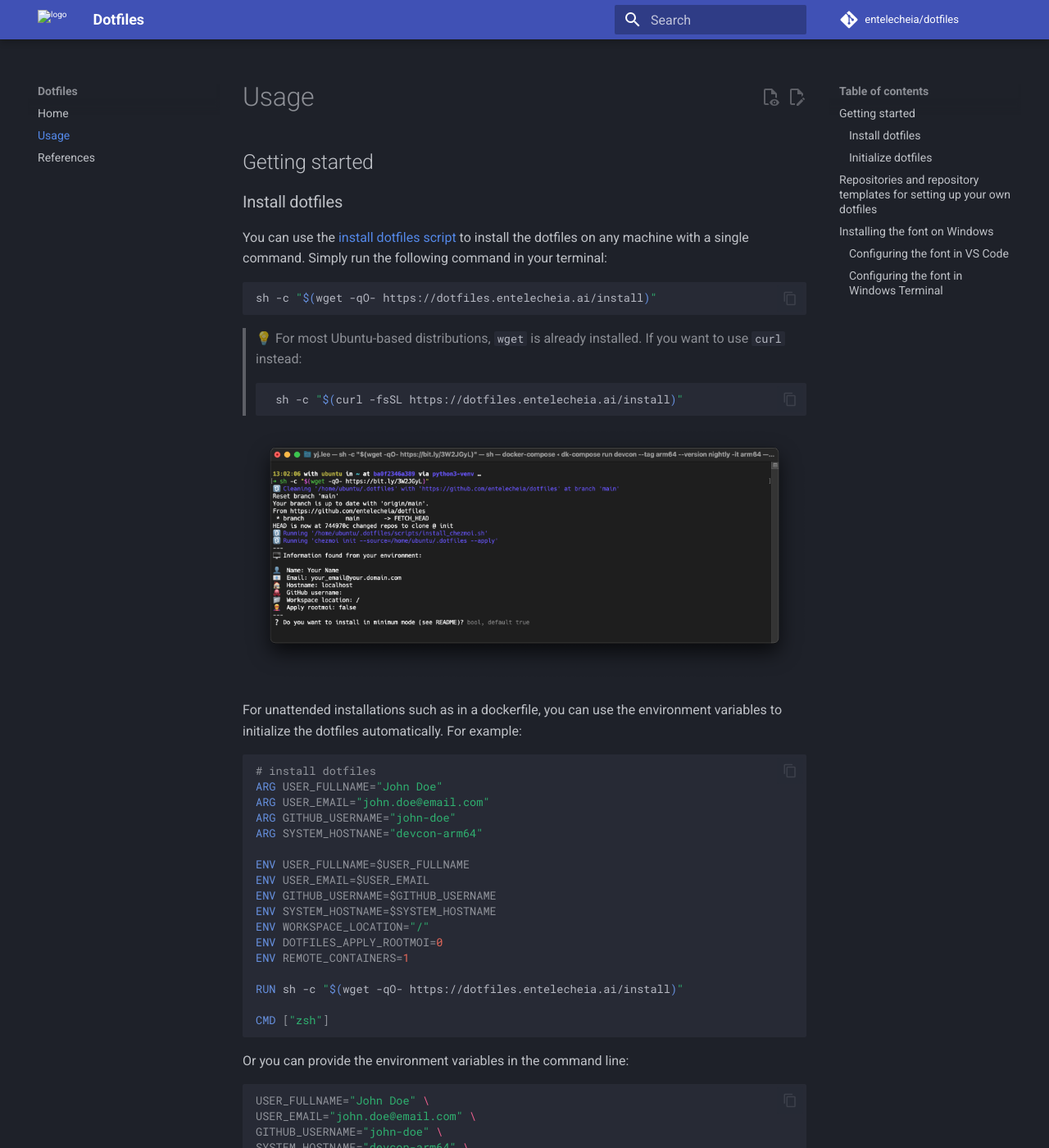
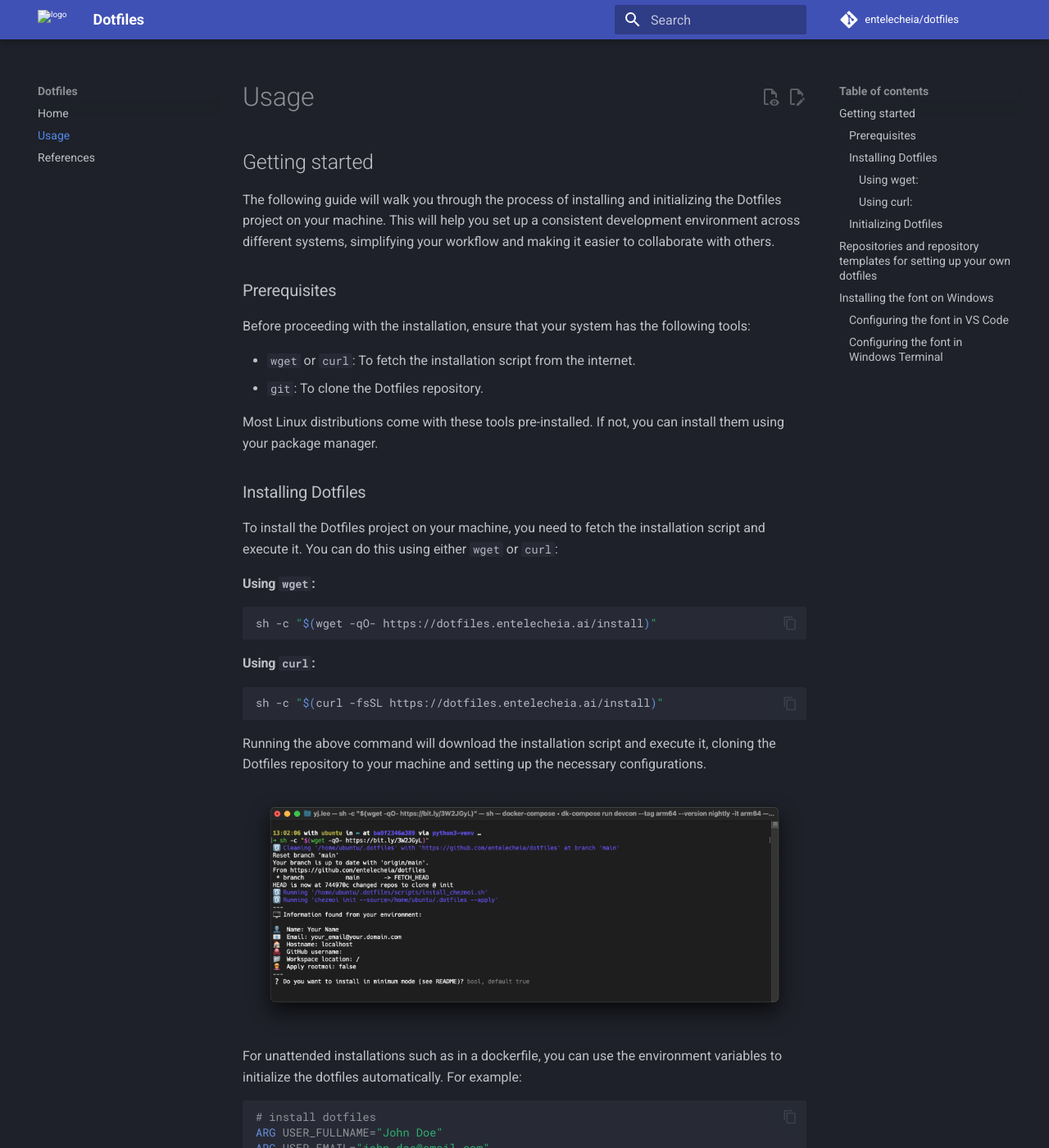
Before and after one commit to entelecheia/dotfiles, an MkDocs documentation site: the page built from docs/usage.md, in a window 1280 px wide and 1400 px high. Shown: the whole window at 82% size. Built offline with MkDocs 1.6.1 and Material for MkDocs 9.7.7, drawn with Linux system fonts in a browser that asks for light colours; comment, search, counter and statistics services are not loaded; some of the changed text lies outside the part shown.

Commit message:
docs: update usage

````diff
--- a/docs/usage.md
+++ b/docs/usage.md
@@ -2,22 +2,36 @@
 
 ## Getting started
 
-### Install dotfiles
+The following guide will walk you through the process of installing and initializing the Dotfiles project on your machine. This will help you set up a consistent development environment across different systems, simplifying your workflow and making it easier to collaborate with others.
 
-You can use the [install dotfiles script](https://dotfiles.entelecheia.ai/install) to install the dotfiles on any machine with a single command. Simply run the following command in your terminal:
+### Prerequisites
+
+Before proceeding with the installation, ensure that your system has the following tools:
+
+- `wget` or `curl`: To fetch the installation script from the internet.
+- `git`: To clone the Dotfiles repository.
+
+Most Linux distributions come with these tools pre-installed. If not, you can install them using your package manager.
+
+### Installing Dotfiles
+
+To install the Dotfiles project on your machine, you need to fetch the installation script and execute it. You can do this using either `wget` or `curl`:
+
+#### Using `wget`:
 
 ```bash
 sh -c "$(wget -qO- https://dotfiles.entelecheia.ai/install)"
 ```
 
-> 💡 For most Ubuntu-based distributions, `wget` is already installed. If you want to use `curl` instead:
->
-> ```bash
->  sh -c "$(curl -fsSL https://dotfiles.entelecheia.ai/install)"
-> ```
+#### Using `curl`:
+
+```bash
+sh -c "$(curl -fsSL https://dotfiles.entelecheia.ai/install)"
+```
+
+Running the above command will download the installation script and execute it, cloning the Dotfiles repository to your machine and setting up the necessary configurations.
 
 ![install dotfiles script](https://github.com/entelecheia/dotfiles/blob/main/docs/figs/install_dotfiles_script.png?raw=true)
-
 For unattended installations such as in a dockerfile, you can use the environment variables to initialize the dotfiles automatically. For example:
 
 ```dockerfile
@@ -53,15 +67,21 @@
 sh -c "$(wget -qO- https://dotfiles.entelecheia.ai/install)"
 ```
 
-### Initialize dotfiles
+### Initializing Dotfiles
 
-When installing the dotfiles, initialization starts automatically. If you want to initialize the dotfiles manually, you can run the following command:
+After the installation, the initialization process will start automatically. This step applies the configurations defined in your dotfiles to your system, ensuring a consistent development environment.
+
+![initialize dotfiles](https://github.com/entelecheia/dotfiles/blob/main/docs/figs/initialize_dotfiles.png?raw=true)
+
+If you need to re-initialize your dotfiles manually, you can run the following command:
 
 ```bash
 chezmoi init --apply
 ```
 
-![initialize dotfiles](https://github.com/entelecheia/dotfiles/blob/main/docs/figs/initialize_dotfiles.png?raw=true)
+This command will update your system with the latest configurations from your dotfiles, keeping your environment up-to-date and in sync with any changes you've made.
+
+Once the initialization process is complete, you can start using your newly configured development environment. Feel free to explore the available configurations and customize them to your preferences.
 
 ## Repositories and repository templates for setting up your own dotfiles
 
````
Also changed, not shown: .copier-config.yaml (+2 -5 lines), README.md (+2 -5 lines).
